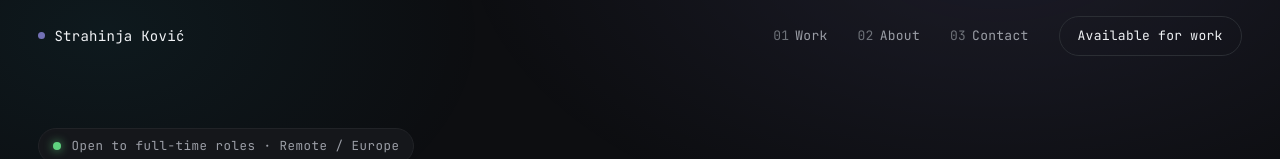
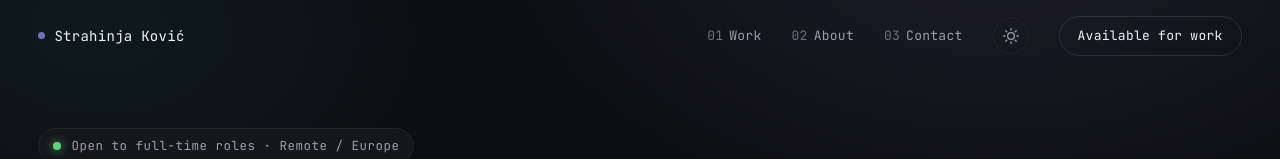
Before and after one commit to strahinja800/portfolio, a Next.js app: page / in a window 1280 px wide. Shown: the top 159 px of the page. Built offline with nearby package versions, Linux system fonts and the light colour scheme; no server answers.

Commit message:
feat(theme): implement dark/light theme toggle
- add ThemeToggle component for switching themes
- create useTheme hook to manage theme state
- update NavBar and globals.css for theme integration

```diff
--- a/src/app/(app)/components/shared/nav-bar.tsx
+++ b/src/app/(app)/components/shared/nav-bar.tsx
@@ -2,6 +2,7 @@
 
 import { LINK_CLASS, useNavBarLinks } from '@/hooks/nav-bar-links'
 import { scrollToSection } from '@/hooks/use-smooth-scroll'
+import { ThemeToggle } from './theme-toggle'
 
 export default function NavBar() {
   const { activeSection, scrolled, menuOpen, setMenuOpen } = useNavBarLinks()
@@ -12,7 +13,7 @@ export default function NavBar() {
         'fixed inset-x-0 top-0 z-50 border-b',
         'transition-[background,border-color,backdrop-filter] duration-[400ms]',
         scrolled
-          ? 'bg-[oklch(0.165_0.006_264/0.72)] backdrop-blur-[14px] backdrop-saturate-[140%] border-line-soft'
+          ? 'bg-[var(--nav-scrolled-bg)] backdrop-blur-[14px] backdrop-saturate-[140%] border-line-soft'
           : 'border-transparent',
       ].join(' ')}
     >
@@ -38,7 +39,7 @@ export default function NavBar() {
                   'flex flex-col items-start gap-1',
                   'absolute top-[72px] inset-x-0',
                   'px-[clamp(20px,5vw,72px)] pt-[18px] pb-[26px]',
-                  'bg-[oklch(0.165_0.006_264/0.96)] backdrop-blur-[14px]',
+                  'bg-[var(--nav-menu-bg)] backdrop-blur-[14px]',
                   'border-b border-line-soft',
                 ].join(' ')
               : 'hidden',
@@ -66,6 +67,7 @@ export default function NavBar() {
           >
             <span className='text-faint mr-1.5'>03</span>Contact
           </a>
+          <ThemeToggle />
           <a
             href='#contact'
             onClick={e => { e.preventDefault(); scrollToSection('contact') }}
--- /dev/null
+++ b/src/app/(app)/components/shared/theme-toggle.tsx
@@ -0,0 +1,41 @@
+'use client'
+
+import { useTheme } from '@/hooks/use-theme'
+
+function SunIcon() {
+  return (
+    <svg width='16' height='16' viewBox='0 0 24 24' fill='none' stroke='currentColor' strokeWidth='2' strokeLinecap='round' strokeLinejoin='round' aria-hidden>
+      <circle cx='12' cy='12' r='5' />
+      <line x1='12' y1='1' x2='12' y2='3' />
+      <line x1='12' y1='21' x2='12' y2='23' />
+      <line x1='4.22' y1='4.22' x2='5.64' y2='5.64' />
+      <line x1='18.36' y1='18.36' x2='19.78' y2='19.78' />
+      <line x1='1' y1='12' x2='3' y2='12' />
+      <line x1='21' y1='12' x2='23' y2='12' />
+      <line x1='4.22' y1='19.78' x2='5.64' y2='18.36' />
+      <line x1='18.36' y1='5.64' x2='19.78' y2='4.22' />
+    </svg>
+  )
+}
+
+function MoonIcon() {
+  return (
+    <svg width='16' height='16' viewBox='0 0 24 24' fill='none' stroke='currentColor' strokeWidth='2' strokeLinecap='round' strokeLinejoin='round' aria-hidden>
+      <path d='M21 12.79A9 9 0 1 1 11.21 3 7 7 0 0 0 21 12.79z' />
+    </svg>
+  )
+}
+
+export function ThemeToggle() {
+  const { theme, toggle } = useTheme()
+
+  return (
+    <button
+      onClick={toggle}
+      aria-label={theme === 'dark' ? 'Switch to light mode' : 'Switch to dark mode'}
+      className='text-muted hover:text-copy transition-colors duration-[250ms] cursor-pointer w-[36px] h-[36px] flex items-center justify-center rounded-full border border-line-soft hover:border-line'
+    >
+      {theme === 'dark' ? <SunIcon /> : <MoonIcon />}
+    </button>
+  )
+}
--- a/src/app/(app)/globals.css
+++ b/src/app/(app)/globals.css
@@ -2,6 +2,7 @@
 
 /* ── CSS variables ──────────────────────────────────────────── */
 :root {
+  /* dark theme (default) */
   --bg: oklch(0.165 0.006 264);
   --bg-2: oklch(0.205 0.008 264);
   --bg-3: oklch(0.245 0.009 264);
@@ -15,6 +16,10 @@
   --accent-2: oklch(0.78 0.13 calc(var(--accent-h) - 76));
   --accent-soft: oklch(0.74 0.145 var(--accent-h) / 0.14);
   --accent-grad: linear-gradient(105deg, var(--accent-2), var(--accent));
+  --nav-scrolled-bg: oklch(0.165 0.006 264 / 0.72);
+  --nav-menu-bg: oklch(0.165 0.006 264 / 0.96);
+  --skeleton-from: oklch(0.205 0.008 264);
+  --skeleton-to: oklch(0.255 0.009 264);
   --font-display: var(--font-hanken), system-ui, sans-serif;
   --font-body: var(--font-hanken), system-ui, sans-serif;
   --font-mono: var(--font-jetbrains), ui-monospace, monospace;
@@ -24,21 +29,41 @@
   color-scheme: dark;
 }
 
+/* ── Light theme overrides ──────────────────────────────────── */
+html[data-theme='light'] {
+  color-scheme: light;
+  --bg: oklch(0.98 0.003 264);
+  --bg-2: oklch(0.94 0.005 264);
+  --bg-3: oklch(0.90 0.007 264);
+  --line: oklch(0.80 0.009 264);
+  --line-soft: oklch(0.88 0.006 264);
+  --text: oklch(0.15 0.006 264);
+  --muted: oklch(0.45 0.012 264);
+  --faint: oklch(0.60 0.012 264);
+  --accent: oklch(0.55 0.145 var(--accent-h));
+  --accent-2: oklch(0.50 0.13 calc(var(--accent-h) - 76));
+  --accent-soft: oklch(0.55 0.145 var(--accent-h) / 0.12);
+  --nav-scrolled-bg: oklch(0.98 0.003 264 / 0.85);
+  --nav-menu-bg: oklch(0.98 0.003 264 / 0.97);
+  --skeleton-from: oklch(0.90 0.007 264);
+  --skeleton-to: oklch(0.85 0.008 264);
+}
+
 /* ── Tailwind theme tokens ──────────────────────────────────── */
-/* @theme (not inline) so Tailwind emits --color-* CSS vars,    */
-/* making text-surface / bg-copy etc. resolve correctly.        */
-@theme {
-  --color-surface: oklch(0.165 0.006 264);
-  --color-surface-2: oklch(0.205 0.008 264);
-  --color-surface-3: oklch(0.245 0.009 264);
-  --color-line: oklch(0.3 0.011 264);
-  --color-line-soft: oklch(0.255 0.009 264);
-  --color-copy: oklch(0.96 0.004 264);
-  --color-muted: oklch(0.7 0.012 264);
-  --color-faint: oklch(0.55 0.012 264);
-  --color-accent: oklch(0.74 0.145 286);
-  --color-accent-2: oklch(0.78 0.13 210);
-  --color-accent-soft: oklch(0.74 0.145 286 / 0.14);
+/* @theme inline makes utilities reference the CSS vars,        */
+/* so they respond to theme overrides automatically.            */
+@theme inline {
+  --color-surface: var(--bg);
+  --color-surface-2: var(--bg-2);
+  --color-surface-3: var(--bg-3);
+  --color-line: var(--line);
+  --color-line-soft: var(--line-soft);
+  --color-copy: var(--text);
+  --color-muted: var(--muted);
+  --color-faint: var(--faint);
+  --color-accent: var(--accent);
+  --color-accent-2: var(--accent-2);
+  --color-accent-soft: var(--accent-soft);
   --font-display-face: var(--font-hanken), system-ui, sans-serif;
   --font-mono-face: var(--font-jetbrains), ui-monospace, monospace;
 }
@@ -184,9 +209,9 @@ section {
 .skeleton {
   background: linear-gradient(
     90deg,
-    oklch(0.205 0.008 264) 0%,
-    oklch(0.255 0.009 264) 40%,
-    oklch(0.205 0.008 264) 80%
+    var(--skeleton-from) 0%,
+    var(--skeleton-to) 40%,
+    var(--skeleton-from) 80%
   );
   background-size: 1200px 100%;
   animation: shimmer 1.6s ease-in-out infinite;
--- a/src/app/(app)/layout.tsx
+++ b/src/app/(app)/layout.tsx
@@ -71,8 +71,15 @@ export default function RootLayout({
     <html
       lang='en'
       className={`${hanken.variable} ${jetbrains.variable}`}
+      suppressHydrationWarning
     >
       <body>
+        {/* eslint-disable-next-line @next/next/no-before-interactive-script-component */}
+        <script
+          dangerouslySetInnerHTML={{
+            __html: `(function(){var t=localStorage.getItem('theme');if(t==='light')document.documentElement.dataset.theme='light'})()`,
+          }}
+        />
         <script
           type='application/ld+json'
           dangerouslySetInnerHTML={{
--- /dev/null
+++ b/src/hooks/use-theme.ts
@@ -0,0 +1,24 @@
+'use client'
+
+import { useEffect, useState } from 'react'
+
+export type Theme = 'dark' | 'light'
+
+export function useTheme() {
+  const [theme, setTheme] = useState<Theme>('dark')
+
+  useEffect(() => {
+    const saved = (localStorage.getItem('theme') as Theme | null) ?? 'dark'
+    setTheme(saved)
+    document.documentElement.dataset.theme = saved === 'light' ? 'light' : ''
+  }, [])
+
+  function toggle() {
+    const next: Theme = theme === 'dark' ? 'light' : 'dark'
+    setTheme(next)
+    localStorage.setItem('theme', next)
+    document.documentElement.dataset.theme = next === 'light' ? 'light' : ''
+  }
+
+  return { theme, toggle }
+}
```
